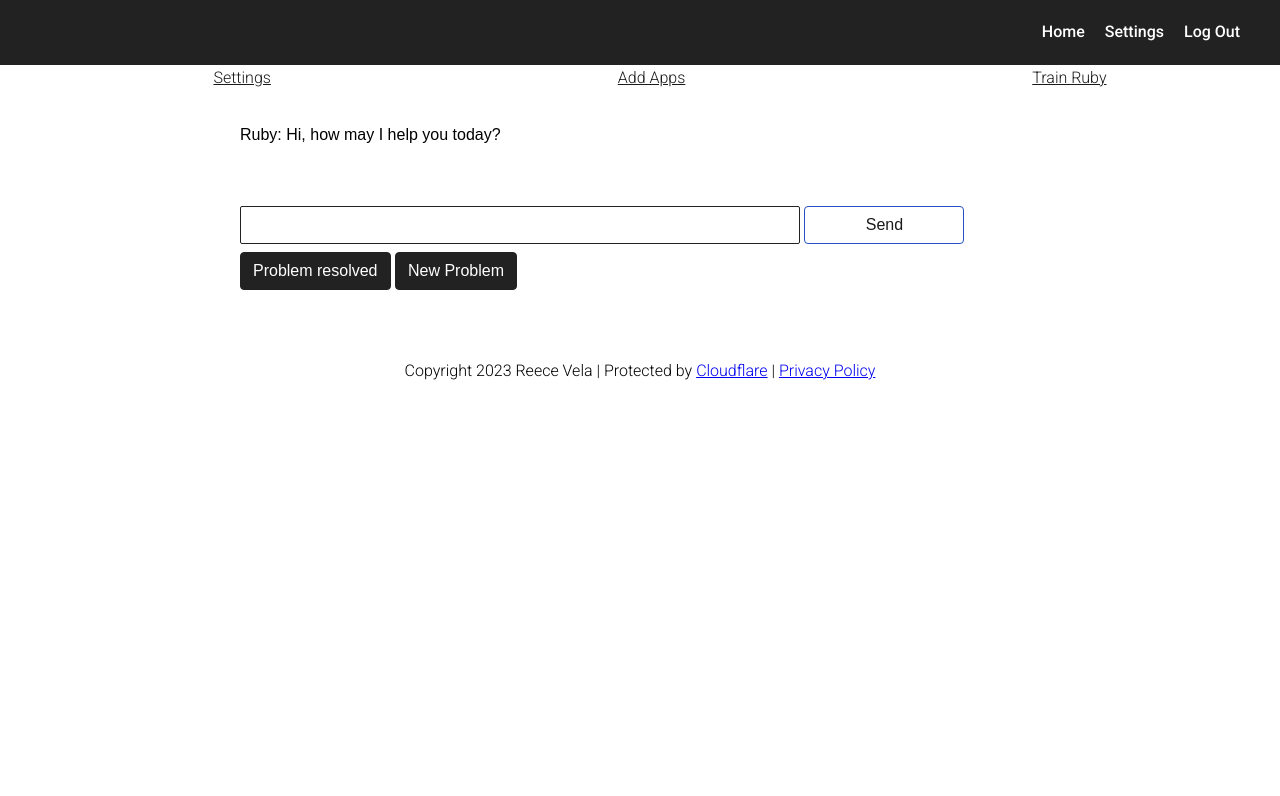
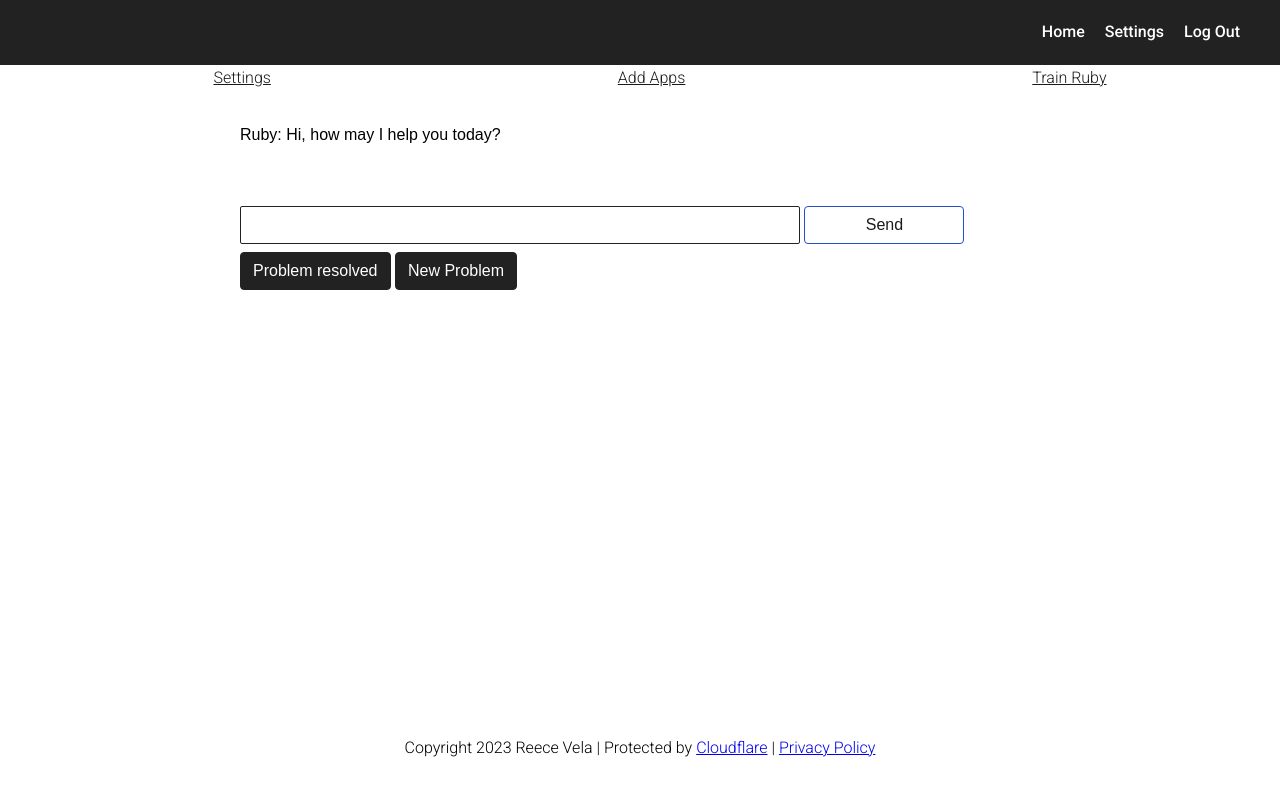
Before and after one commit to reecevela/aiitsupport, a Django app: page /chatbot/ in a window 1280 px wide. Shown: the part 1-797 px from the top of the page. Run offline with Django 4.2, Linux system fonts and the light colour scheme; the visitor is signed in with stand-in values (Sample User, id 1); data comes from the database, SQL or seed files in the repository; data that the repository does not hold is empty.

Commit message:
Fix footer

```diff
--- a/chatbot/static/css/index.css
+++ b/chatbot/static/css/index.css
@@ -17,6 +17,10 @@ html, body {
     font-family: 'Roboto', sans-serif;
     font-weight: 300;
     line-height: 1.6;
+}
+
+main {
+    min-height: 90vh;
 }
 
 nav {
@@ -141,7 +145,6 @@ nav a:hover {
 }
 
 footer {
-    margin-top: 3em!important;
     display: flex;
     justify-content: center;
     margin: auto;
```
